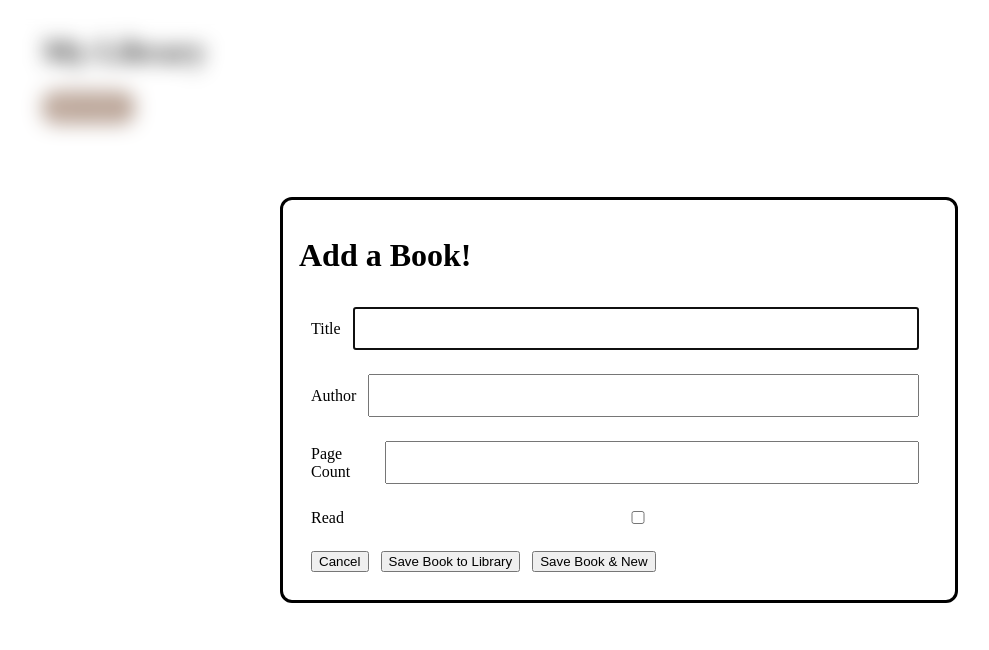
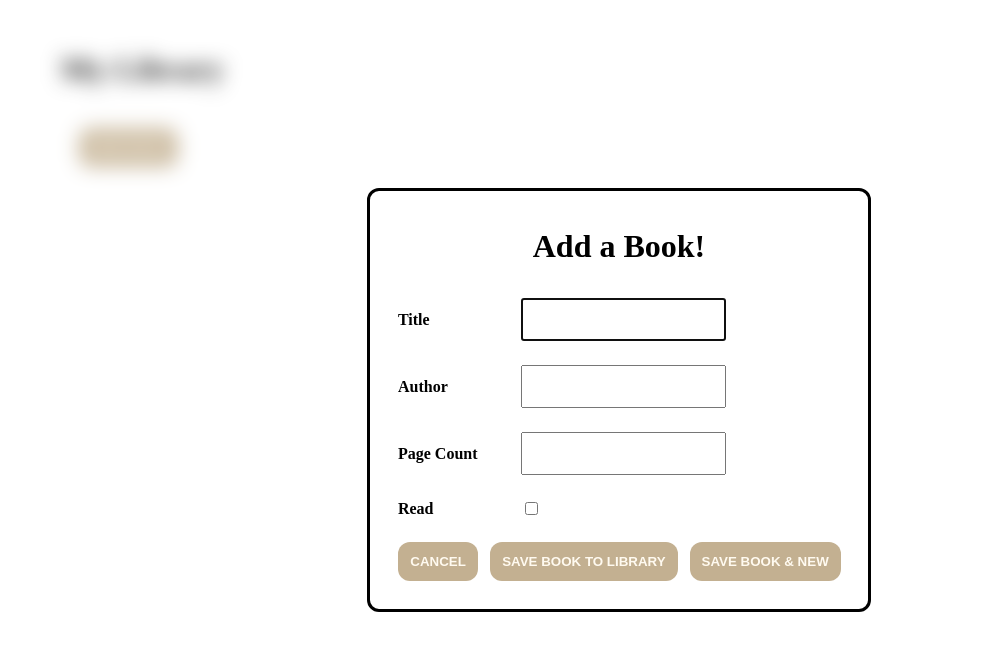
Before and after one commit to Zehnooo/TOP-Library, a plain HTML site: page index.html in a window 1280 px wide. Both pictures are taken after a click on the button "NEW BOOK". Shown: the whole page, without its empty margins (21-1010 px from the left). Drawn offline with Linux system fonts and the light colour scheme; a web font is replaced by a local one.

Commit message:
Various styling updates to the form and existing buttons

```diff
--- a/styles.css
+++ b/styles.css
@@ -14,7 +14,13 @@ body {
     padding: 12px;
     max-width: 90vw;
     margin: 0 auto;
+
 }
+
+.container div:not(#grid) {
+    padding: 18px;
+}
+
 
 #grid {
     display: grid;
@@ -26,14 +32,14 @@ body {
     display: grid;
     padding: 16px;
     grid-template-columns: repeat(2, minmax(auto, 1fr));
-    grid-template-rows: repeat(3, minmax(75px, 1fr));
+    grid-template-rows: repeat(3, minmax(100px, 1fr));
     align-items: center;
     justify-items: center;
     box-shadow: 0px 4px 8px rgba(0, 0, 0, 0.2);
     text-align: center;
     border-radius: 12px;
-    background-color: #FFFAF0;
-    border-left: 6px solid #9F8170;
+    background-color: #926644;
+    border-left: 10px solid #C3B091;
     gap: 8px;
 }
 
@@ -42,9 +48,10 @@ body {
     padding: 2px;
     border-radius: 12px;
     text-shadow: 0px 1px 2px rgba(0,0,0,0.15);
+    box-shadow: 0px 4px 8px rgba(0, 0, 0, 0.2);
 }
 .book-card > *:not(.card-button){
-    background-color: #F1E9D2;
+    background-color: #F2F3F4;
 
 }
 .title {
@@ -93,20 +100,44 @@ body {
     gap: 16px;
 }
 
-.card-button, #new-book {
+.card-button {
     flex: 1;
-    max-width: 150px;
+    min-width: 50%;
+    max-width: 250px;
     border: none;
     border-radius: 12px;
-    padding: 8px;
-    background-color: #9F8170;
+    padding: 12px;
+    background-color: #C3B091;
     color: #FFFAF0;
     font-family: Source Sans Pro, sans-serif;
     font-weight: bold;
     text-transform: uppercase;
 }
 
-.card-button:hover {
+.form-buttons {
+    display: flex;
+    justify-content: flex-end;
+    align-items: center;
+    width: 100%;
+
+}
+.form-buttons button {
+    flex: 1;
+}
+
+#new-book, #close-form, #submit, #submit-more {
+    max-width: 250px;
+    border: none;
+    border-radius: 12px;
+    padding: 12px;
+    background-color: #C3B091;
+    color: #FFFAF0;
+    font-family: Source Sans Pro, sans-serif;
+    font-weight: bold;
+    text-transform: uppercase;
+}
+
+.card-button:hover, #new-book:hover, #close-form:hover, #submit:hover, #submit-more:hover {
     background-color: #6B4423;
 }
 
@@ -123,7 +154,11 @@ body {
 dialog {
     flex-direction: column;
     border-radius: 12px;
-    min-width: 50vw;
+    min-width: 25vw;
+    max-width: 750px;
+}
+dialog h1 {
+    text-align: center;
 }
 
 form {
@@ -149,9 +184,19 @@ form > div {
     display: flex;
     align-items: center;
     justify-content: flex-start;
+    text-align: left;
     padding: 12px;
     gap: 12px;
     width: 100%;
+    text-wrap: nowrap;
+}
+
+form > div > input {
+    width: auto;
+}
+form > div > label {
+    font-weight: bold;
+    width: 25%;
 }
 
 .unread {
```
